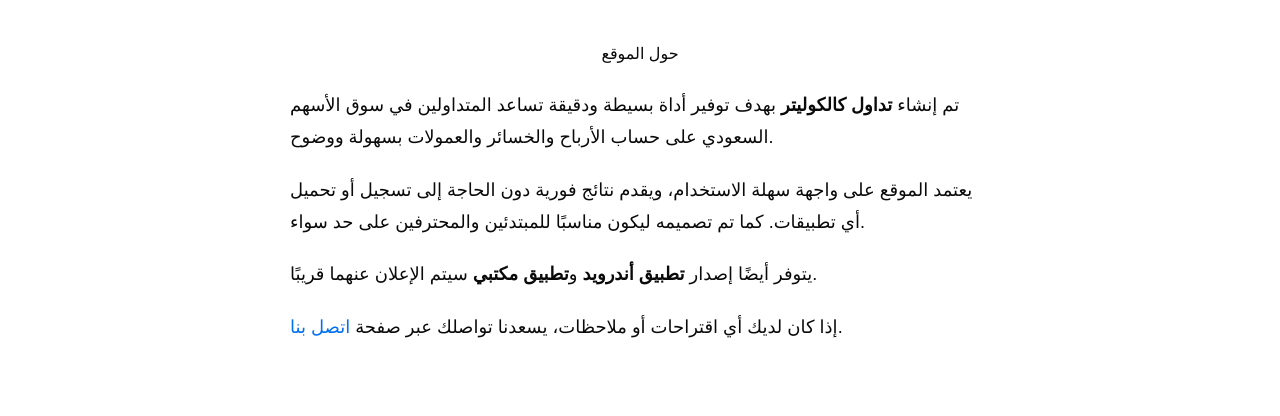
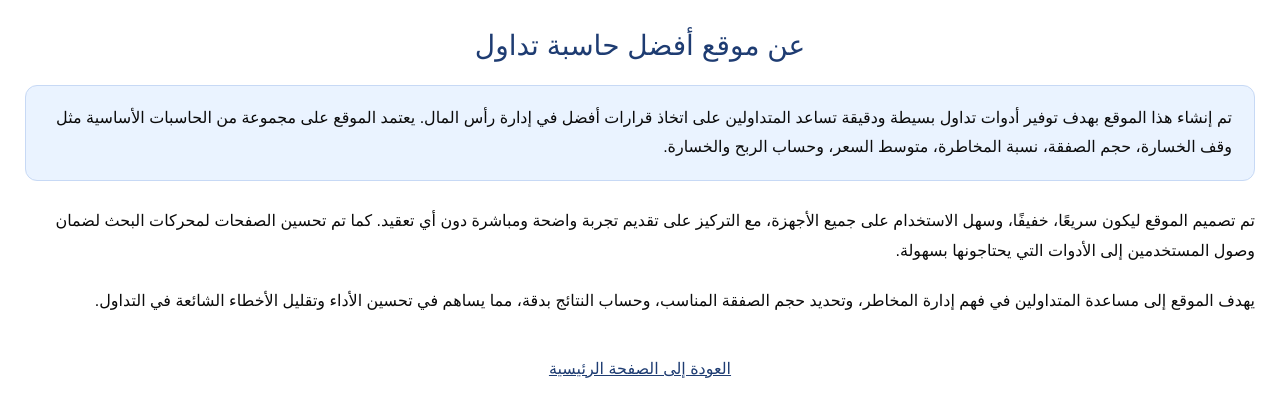
Before and after one commit to drishinnawy/tadawul-calculator-web, a Next.js app: page /about in a window 1280 px wide. Shown: the top 416 px of the page. Built offline with nearby package versions, Linux system fonts and the light colour scheme.

Commit message:
Revise About page content and SEO metadata
Updated the About page with improved title, meta description, and content for better clarity and SEO. Enhanced styling for better user experience.

```diff
--- a/src/pages/about.tsx
+++ b/src/pages/about.tsx
@@ -4,36 +4,71 @@
   return (
     <>
       <Head>
-        <title>حول الموقع</title>
+        <title>عن الموقع | أفضل حاسبة تداول للمتصفح</title>
         <meta
           name="description"
-          content="تعرف على الهدف من إنشاء حاسبة التداول، وكيف تساعد المتداولين في السعودية على حساب الأرباح والخسائر بسهولة ودقة."
+          content="تعرف على هدف موقع أفضل حاسبة تداول، وكيف يساعد المتداولين في إدارة رأس المال وحساب المخاطر والربح والخسارة بسهولة ودقة."
+        />
+        <meta
+          name="keywords"
+          content="عن الموقع, حاسبة تداول, إدارة رأس المال, وقف الخسارة, حجم الصفقة, نسبة المخاطرة"
         />
       </Head>
 
-      <div style={{ maxWidth: "700px", margin: "40px auto", lineHeight: "1.8" }}>
-        <h1 style={{ textAlign: "center" }}>حول الموقع</h1>
+      <div style={{ padding: "25px", direction: "rtl", textAlign: "right" }}>
+        <h1
+          style={{
+            fontSize: "28px",
+            marginBottom: "18px",
+            color: "#1e3c72",
+            textAlign: "center",
+          }}
+        >
+          عن موقع أفضل حاسبة تداول
+        </h1>
 
-        <p style={{ marginTop: "20px", fontSize: "18px" }}>
-          تم إنشاء <strong>تداول كالكوليتر</strong> بهدف توفير أداة بسيطة ودقيقة تساعد المتداولين
-          في سوق الأسهم السعودي على حساب الأرباح والخسائر والعمولات بسهولة ووضوح.
+        <p
+          style={{
+            background: "#eaf3ff",
+            padding: "18px 22px",
+            borderRadius: "12px",
+            lineHeight: "1.8",
+            marginBottom: "25px",
+            border: "1px solid #c7d9f5",
+          }}
+        >
+          تم إنشاء هذا الموقع بهدف توفير أدوات تداول بسيطة ودقيقة تساعد
+          المتداولين على اتخاذ قرارات أفضل في إدارة رأس المال. يعتمد الموقع على
+          مجموعة من الحاسبات الأساسية مثل وقف الخسارة، حجم الصفقة، نسبة المخاطرة،
+          متوسط السعر، وحساب الربح والخسارة.
         </p>
 
-        <p style={{ marginTop: "20px", fontSize: "18px" }}>
-          يعتمد الموقع على واجهة سهلة الاستخدام، ويقدم نتائج فورية دون الحاجة إلى تسجيل أو تحميل
-          أي تطبيقات. كما تم تصميمه ليكون مناسبًا للمبتدئين والمحترفين على حد سواء.
+        <p style={{ lineHeight: "1.9", marginBottom: "20px" }}>
+          تم تصميم الموقع ليكون سريعًا، خفيفًا، وسهل الاستخدام على جميع الأجهزة،
+          مع التركيز على تقديم تجربة واضحة ومباشرة دون أي تعقيد. كما تم تحسين
+          الصفحات لمحركات البحث لضمان وصول المستخدمين إلى الأدوات التي يحتاجونها
+          بسهولة.
         </p>
 
-        <p style={{ marginTop: "20px", fontSize: "18px" }}>
-          يتوفر أيضًا إصدار <strong>تطبيق أندرويد</strong> و<strong>تطبيق مكتبي</strong> سيتم الإعلان عنهما قريبًا.
+        <p style={{ lineHeight: "1.9", marginBottom: "20px" }}>
+          يهدف الموقع إلى مساعدة المتداولين في فهم إدارة المخاطر، وتحديد حجم
+          الصفقة المناسب، وحساب النتائج بدقة، مما يساهم في تحسين الأداء وتقليل
+          الأخطاء الشائعة في التداول.
         </p>
 
-        <p style={{ marginTop: "20px", fontSize: "18px" }}>
-          إذا كان لديك أي اقتراحات أو ملاحظات، يسعدنا تواصلك عبر صفحة{" "}
-          <a href="/contact" style={{ color: "#0070f3" }}>
-            اتصل بنا
-          </a>.
-        </p>
+        {/* زر العودة */}
+        <div style={{ textAlign: "center", marginTop: "40px" }}>
+          <a
+            href="/"
+            style={{
+              color: "#1e3c72",
+              textDecoration: "underline",
+              fontSize: "16px",
+            }}
+          >
+            العودة إلى الصفحة الرئيسية
+          </a>
+        </div>
       </div>
     </>
   );
```
